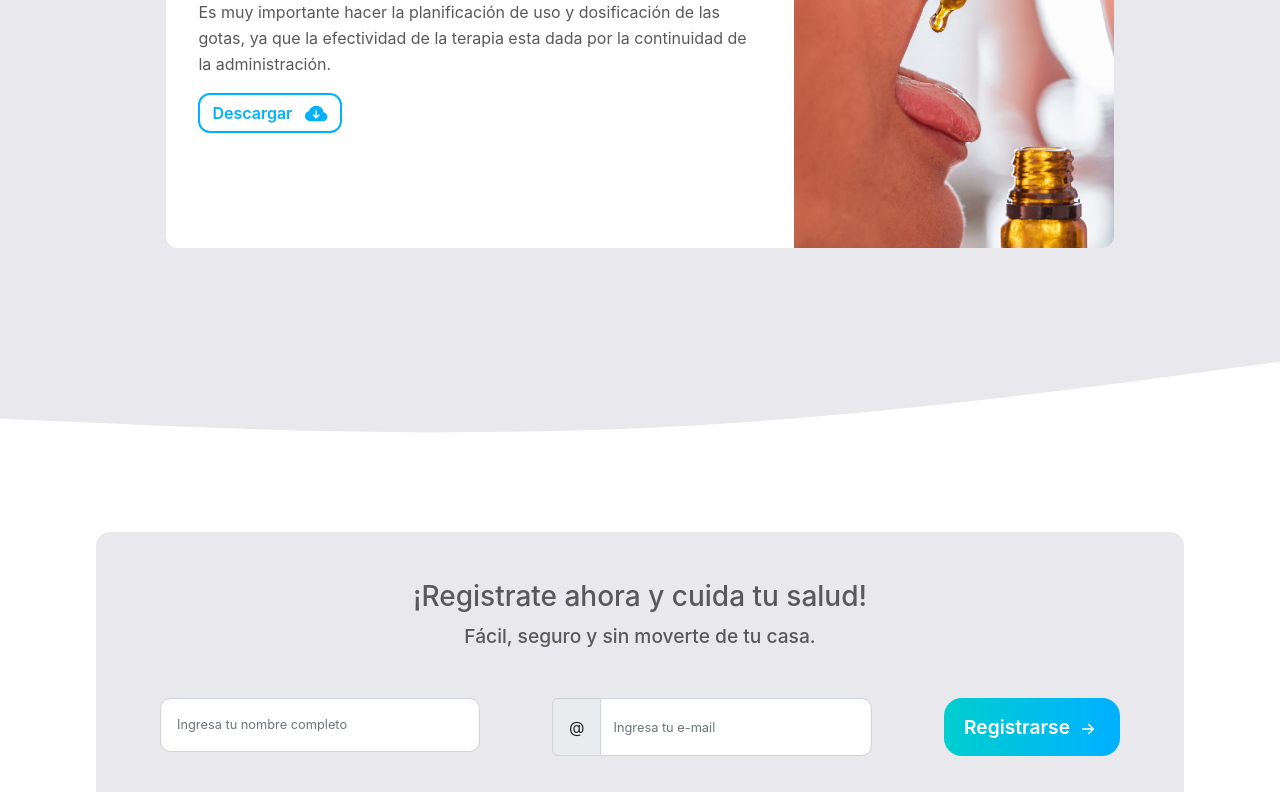
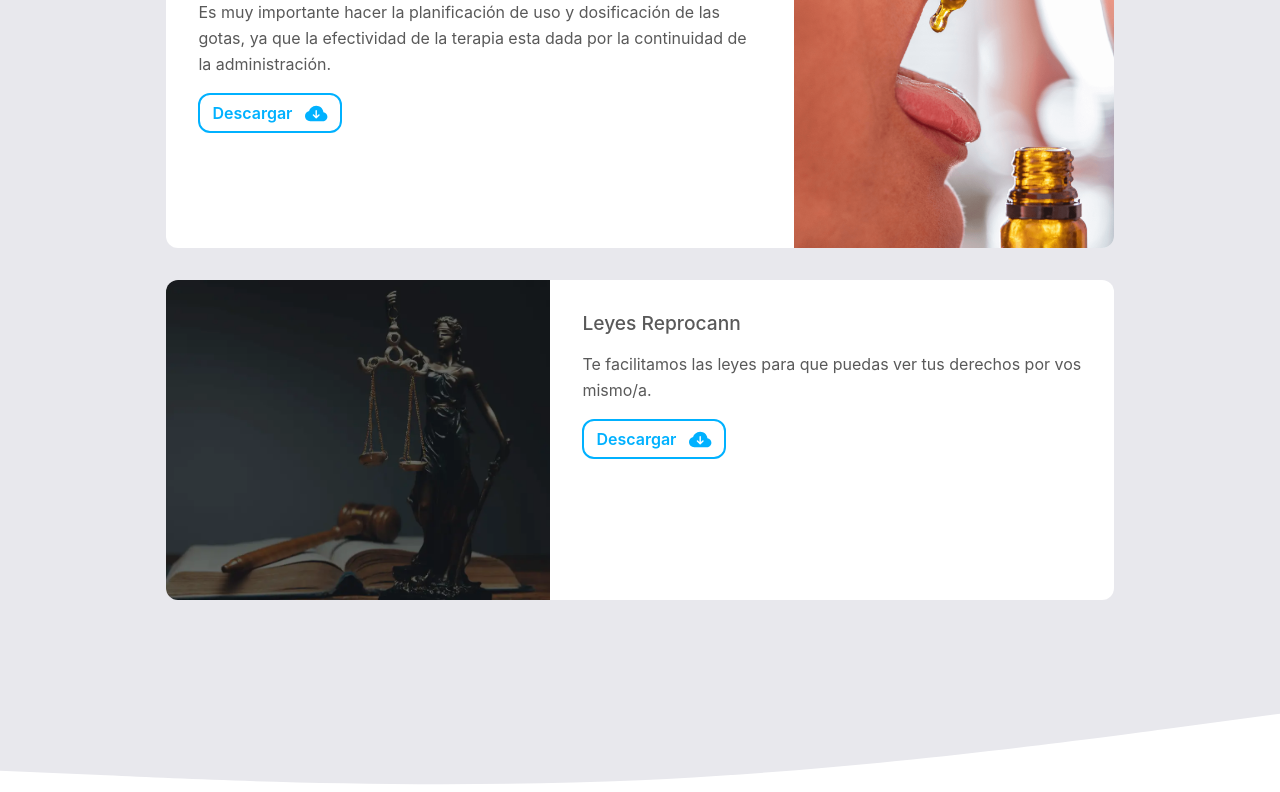
Before and after one commit to franco-buccellato/FrontDocOnlineLanding, a React (Create React App) app: page / in a window 1280 px wide. Shown: the part 7100-7892 px from the top of the page. Built offline with nearby package versions, Linux system fonts and the light colour scheme.

Commit message:
agrego descargar leyes

```diff
--- a/src/components/UsoPractico/UsoPractico.js
+++ b/src/components/UsoPractico/UsoPractico.js
@@ -1,6 +1,7 @@
 import styled from 'styled-components';
 import imagenUsuPractio01 from '../../imagenes/usoPractioAceite.webp';
 import imagenUsuPractio02 from '../../imagenes/usoPractioAceite2.webp';
+import imgLeyes from '../../imagenes/img-leyes.webp';
 import imgCarta from '../../imagenes/doctorTarjeta.webp';
 import { motion } from "framer-motion";
 
@@ -24,6 +25,7 @@ export default function UsoPractico() {
                     <span>Usos practicos</span>
                     <p>Te contamos como utilizar el aceite de cannabis.</p>
                 </div>
+
                 <div className='card' style={{ flexDirection: 'row' }}>
                     <img
                         alt="logo-doconline"
@@ -32,7 +34,7 @@ export default function UsoPractico() {
                     />
                     <div className='card-container-text'>
                         <div>
-                            <h4>Guía para hacer tu propio aceite de cannabis.</h4>
+                            <h4>Guía para hacer tu propio aceite de cannabis</h4>
                             <p>Dados los innumerables beneficios que tiene el aceite de cannabis, es importante que los pacientes sepan como realizar su propia medicina.</p>
                             <div className='container-button'>
                                 <a href="https://drive.google.com/file/d/1OYs8sBzpi8uln-1kGxpTrOOcEPXWdkWG/view" target="_blank" rel="noreferrer">
@@ -66,8 +68,31 @@ export default function UsoPractico() {
                         </div>
 
                     </div>
+                </div>
 
+                <div className='card' style={{ flexDirection: 'row' }}>
+                    <img
+                        alt="logo-doconline"
+                        src={imgLeyes}
+                        style={{ borderRadius: '12px 0 0 12px' }}
+                    />
+                    <div className='card-container-text'>
+                        <div>
+                            <h4>Leyes Reprocann</h4>
+                            <p>Te facilitamos las leyes para que puedas ver tus derechos por vos mismo/a.</p>
+                            <div className='container-button'>
+                                <a href="https://drive.google.com/drive/u/0/folders/1KfXcT4-kHizJD78wzm6EcnzkGlkO7b_H" target="_blank" rel="noreferrer">
+                                    <button class="button" type="button" style={{ right: '2rem' }}>
+                                        <span class="button__text">Descargar</span>
+                                        <span class="button__icon"><svg fill="currentColor" class="bi bi-cloud-arrow-down-fill" viewBox="0 0 16 16"><path d="M8 2a5.53 5.53 0 0 0-3.594 1.342c-.766.66-1.321 1.52-1.464 2.383C1.266 6.095 0 7.555 0 9.318 0 11.366 1.708 13 3.781 13h8.906C14.502 13 16 11.57 16 9.773c0-1.636-1.242-2.969-2.834-3.194C12.923 3.999 10.69 2 8 2m2.354 6.854-2 2a.5.5 0 0 1-.708 0l-2-2a.5.5 0 1 1 .708-.708L7.5 9.293V5.5a.5.5 0 0 1 1 0v3.793l1.146-1.147a.5.5 0 0 1 .708.708" /></svg></span>
+                                    </button>
+                                </a>
+                            </div>
+                        </div>
+                    </div>
                 </div>
+
+
 
             </motion.div>
 
@@ -167,6 +192,7 @@ const ContainerUsoPractico = styled.div`
 
             img{
                 width: 60%;
+                max-width: 24rem;
                 height: 20rem;
                 object-fit: cover;
                 border: none;
```
Also changed, not shown: src/imagenes/img-leyes.webp (added).
